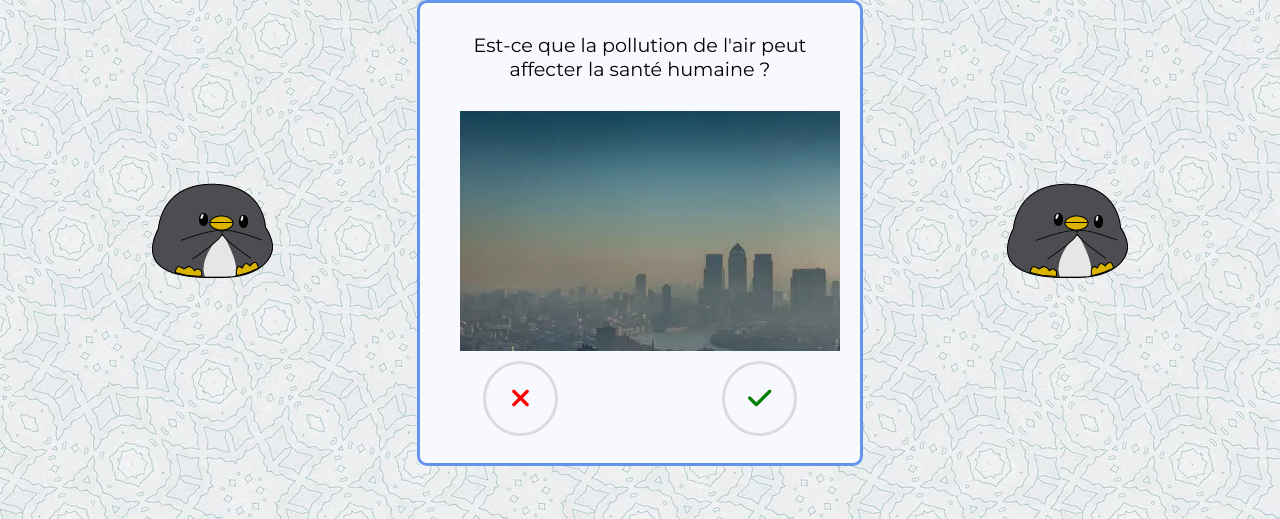
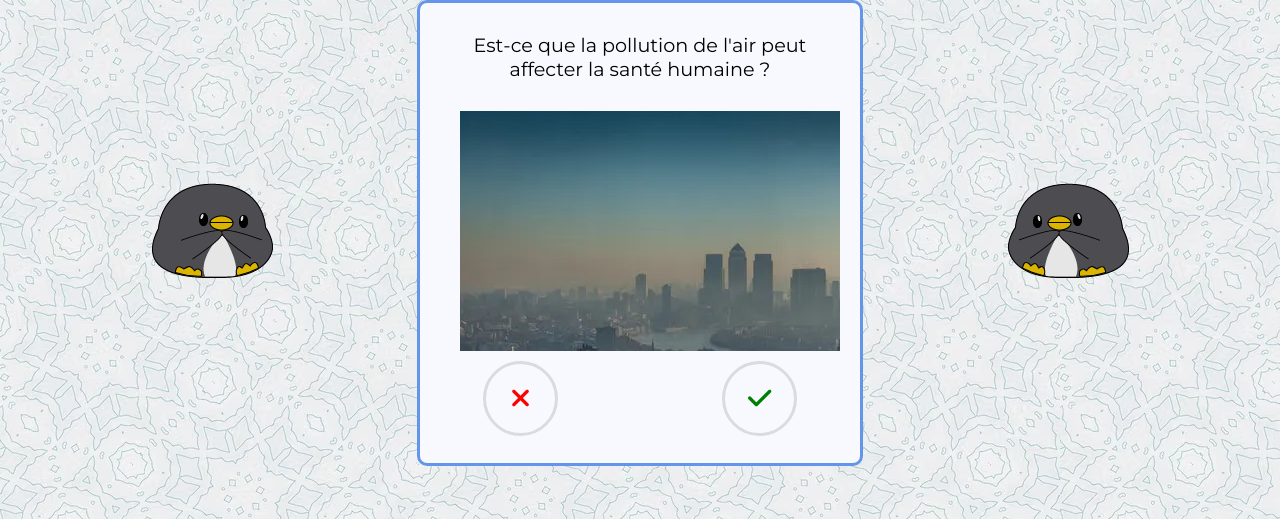
Before and after one commit to AuriLeBG/Communaut-DeLaPOOP, a PHP site: page /pages/home.php in a window 1280 px wide. Shown: the part 123-642 px from the top of the page. Run offline with PHP 8.4, Linux system fonts and the light colour scheme; some libraries are stand-ins or nearby versions.

Commit message:
css amend

```diff
--- a/css/style.css
+++ b/css/style.css
@@ -154,3 +154,7 @@ footer {
 #pinguin1, #pinguin2{
     place-self: center start;
 }
+
+#img_pinguin2{
+    transform: scaleX(-1);
+}
```
